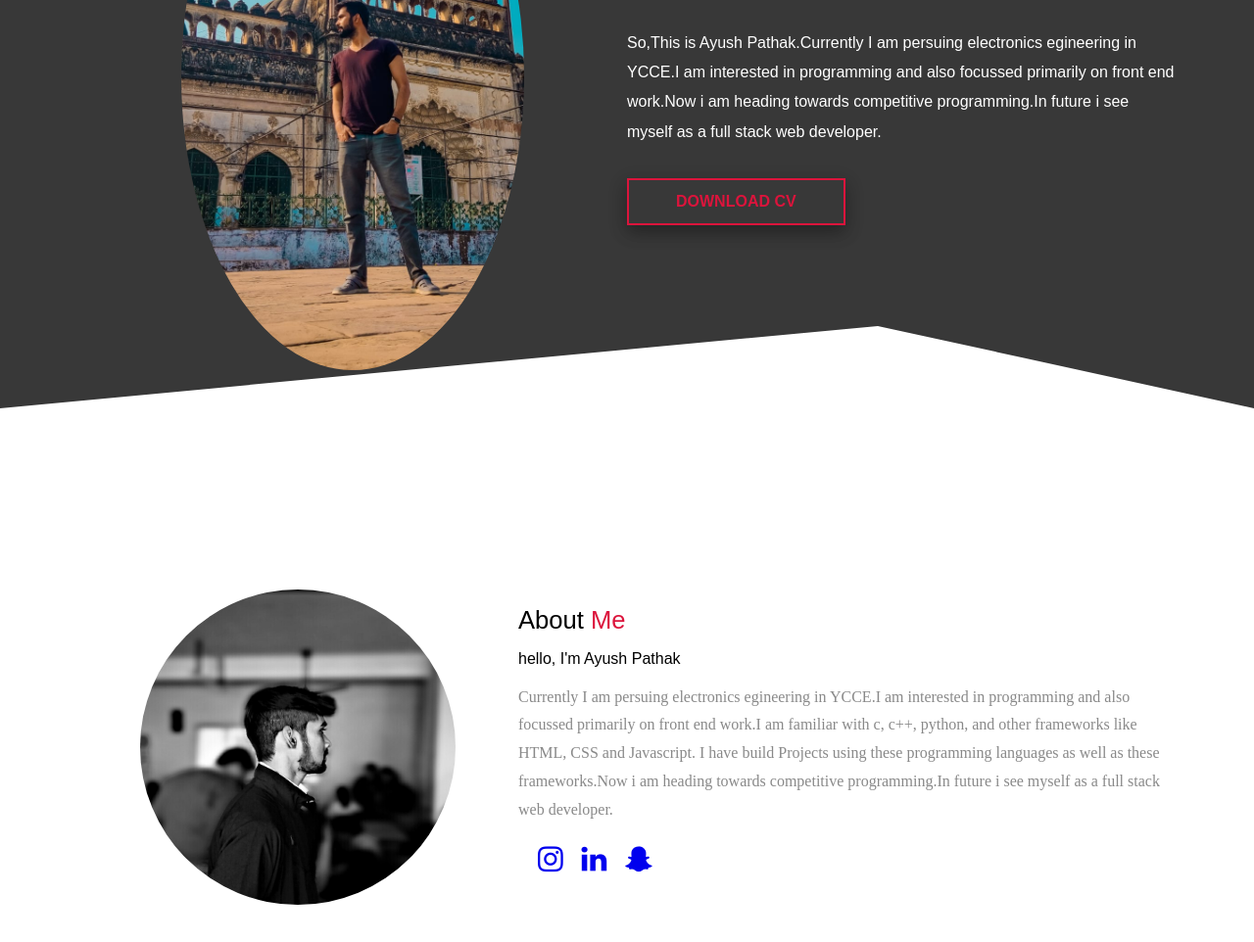
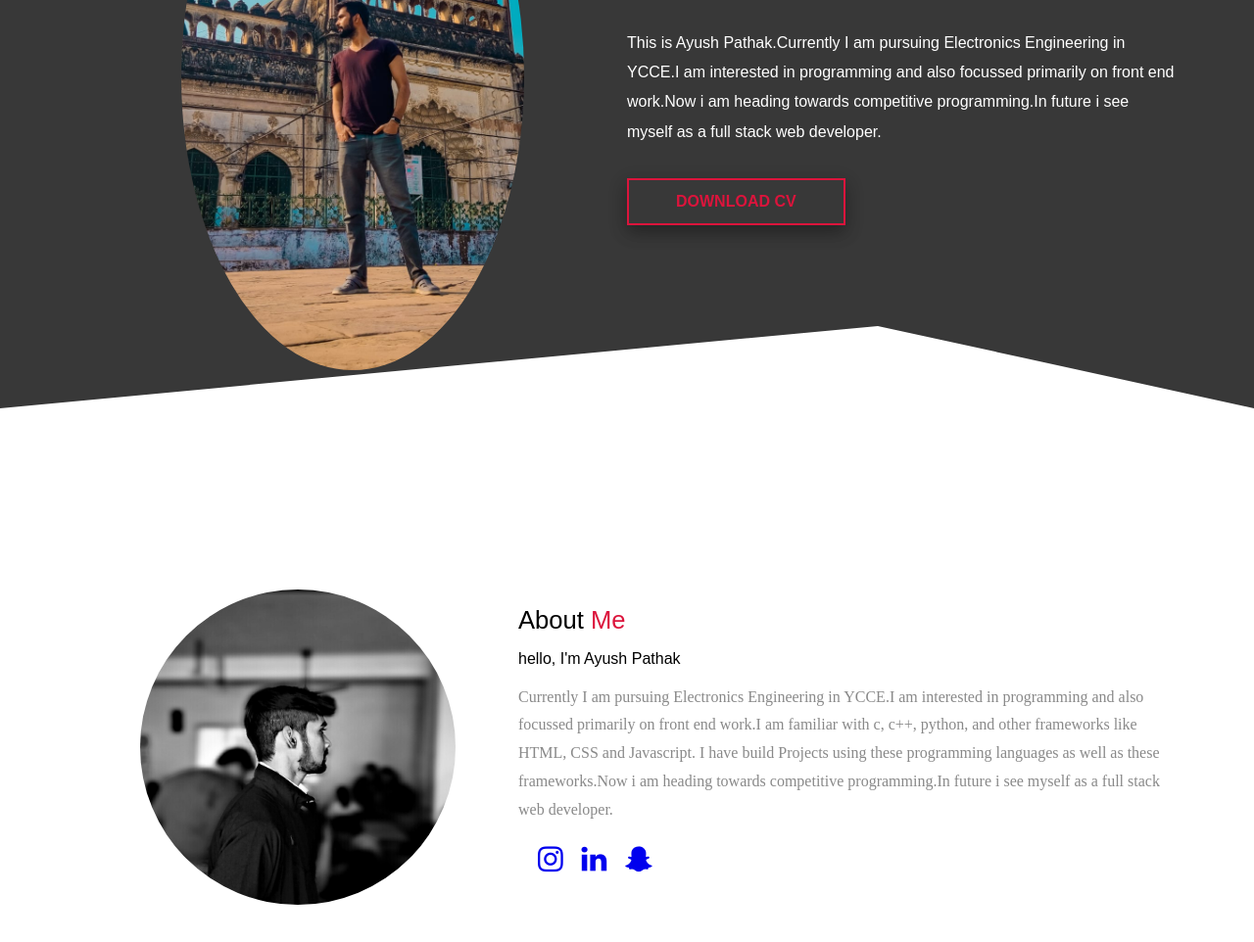
Before and after one commit to ayushpathak2908/Portfolio.github.io, a plain HTML site: page index.html in a window 1280 px wide. Shown: the part 398-1360 px from the top of the page at 98% size. Drawn offline with Linux system fonts and the light colour scheme.

Commit message:
Update index.html

```diff
--- a/index.html
+++ b/index.html
@@ -50,7 +50,7 @@
               <h1>Welcome to my
               <br><span>Portfolio,</span>
               </h1>
-              <p>So,This is Ayush Pathak.Currently I am persuing electronics egineering in YCCE.I am interested in programming and also focussed primarily on front end work.Now i am heading towards competitive programming.In future i see myself as a full stack web developer.</p>
+              <p>This is Ayush Pathak.Currently I am pursuing Electronics Engineering in YCCE.I am interested in programming and also focussed primarily on front end work.Now i am heading towards competitive programming.In future i see myself as a full stack web developer.</p>
 
               <div>
                 <button class="btn btn-secondary" onclick="window.location.href = 'https://drive.google.com/file/d/1dzxR34yk6Z_g8eqKriIcwsuq9qk6VWpD/view?usp=sharing';">Download Cv</button>
@@ -68,7 +68,7 @@
         <div >
           <h1>About <span>Me</span></h1>
           <h3>hello, I'm Ayush Pathak</h3>
-          <p>Currently I am persuing electronics egineering in YCCE.I am interested in programming and also focussed primarily on front end work.I am familiar with c, c++, python, and other frameworks like HTML, CSS and Javascript. I have build Projects using these programming languages as well as these frameworks.Now i am heading towards competitive programming.In future i see myself as a full stack web developer.</p>
+          <p>Currently I am pursuing Electronics Engineering in YCCE.I am interested in programming and also focussed primarily on front end work.I am familiar with c, c++, python, and other frameworks like HTML, CSS and Javascript. I have build Projects using these programming languages as well as these frameworks.Now i am heading towards competitive programming.In future i see myself as a full stack web developer.</p>
           <a href=https://www.instagram.com/ayush_.pathak/ class="fa fa-instagram"></a>
           <a href=https://www.linkedin.com/in/ayush-pathak-a85072212/ class="fa fa-linkedin"></a>
           <a href="https://accounts.snapchat.com/accounts/welcome" class="fa fa-snapchat-ghost"></a>
```
